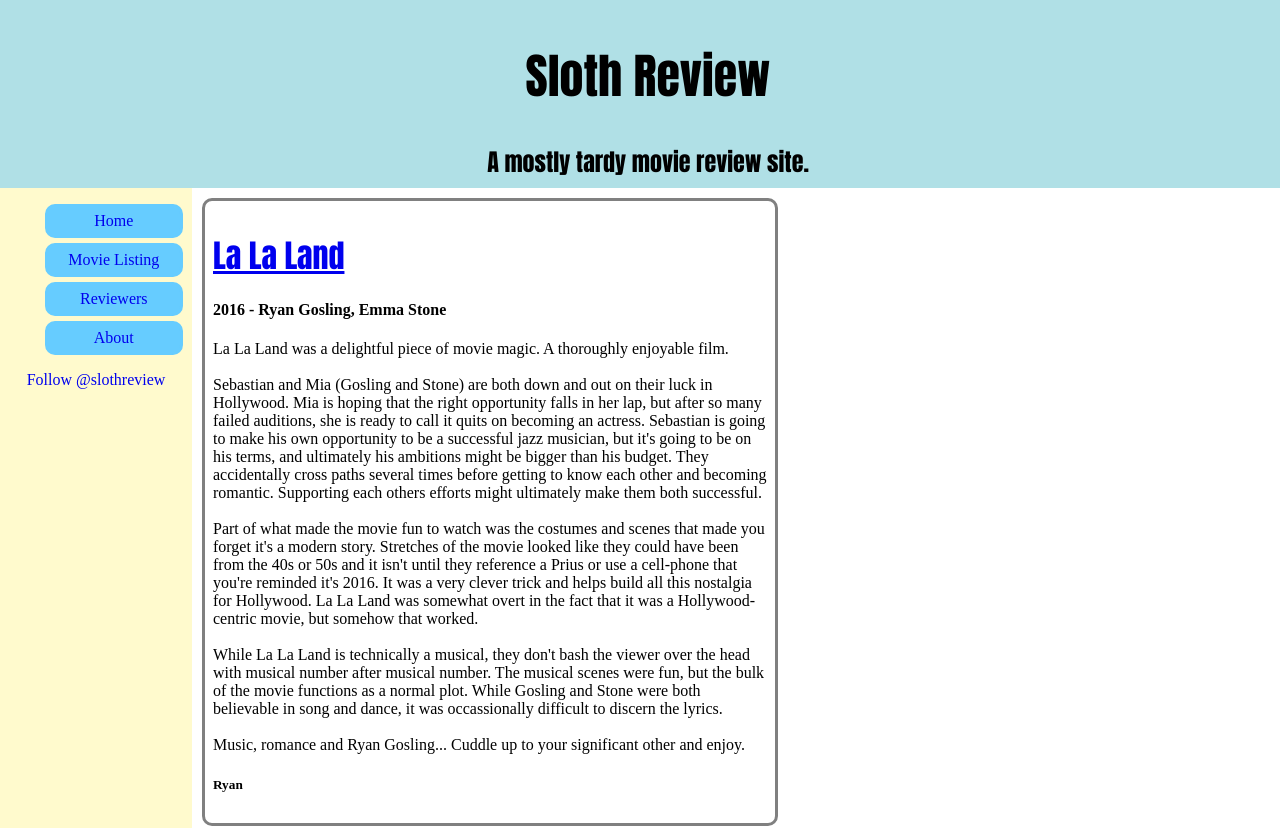
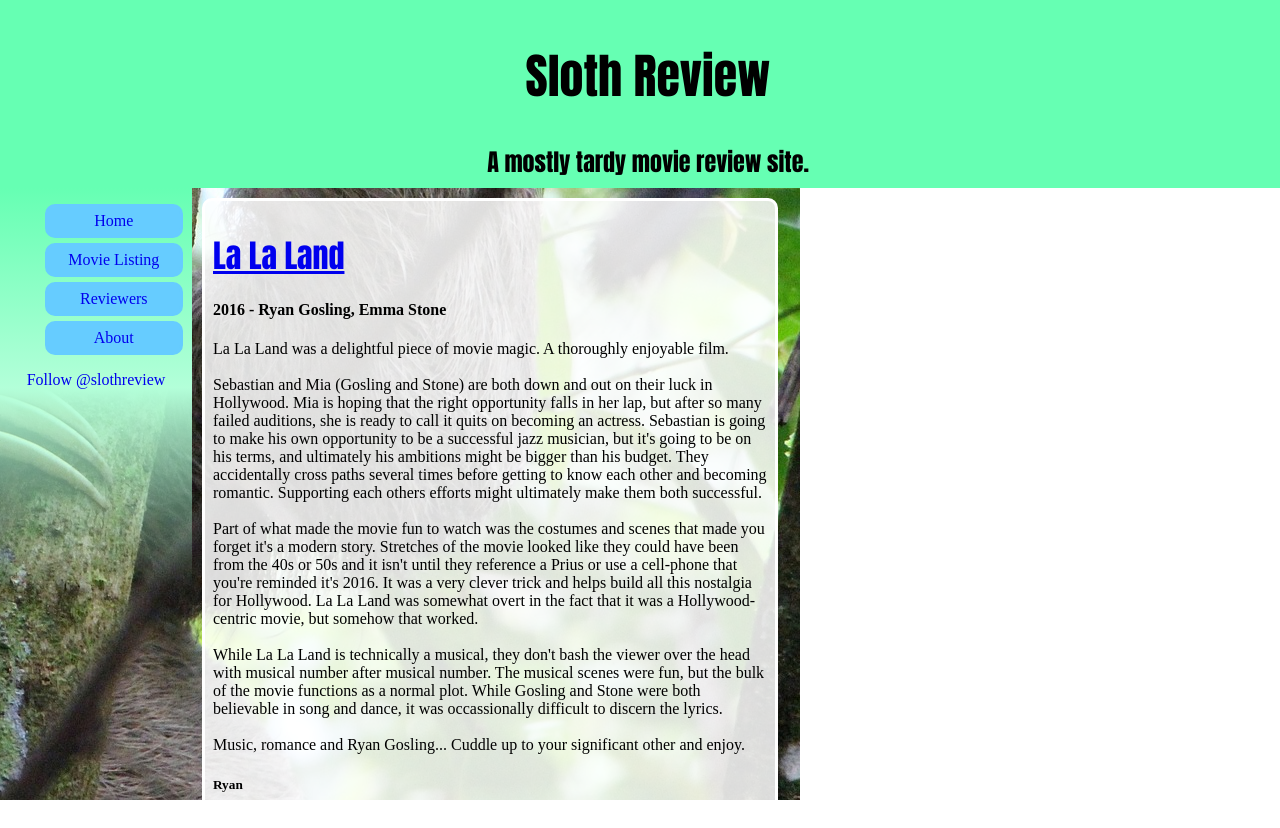
Before and after one commit to RyanGDay/SlothReview, a plain HTML site: page index.html in a window 1280 px wide. Shown: the top 828 px of the page. Drawn offline with Linux system fonts and the light colour scheme.

Commit message:
Background image with style updates

```diff
--- a/css/slothStyle.css
+++ b/css/slothStyle.css
@@ -2,7 +2,7 @@
   text-align: center;
   font-size: x-large;
   font-family: Impact, Charcoal, sans-serif;
-  background-color: powderblue;
+  background-color: #66ffb3;
   padding: 8px;
   width: 100%;
 }
@@ -14,10 +14,13 @@
 
 div.leftNav {
   width: 15%;
-  height: 100%;
+  height: 50%;
   float: left;
-  background-color: LemonChiffon;
   text-align: center;
+  background: -webkit-linear-gradient(#66ffb3,#b3ffd9,transparent); /* Safari 5.1 to 6.0 */
+  background: -o-linear-gradient(#66ffb3,#b3ffd9,transparent); /* Opera 11.1 to 12.0 */
+  background: -moz-linear-gradient(#66ffb3,#b3ffd9,transparent); /* Firefox 3.6 to 15 */
+  background: linear-gradient(#66ffb3,#b3ffd9,transparent); /* Standard syntax (must be last) */
 }
 
 li {
@@ -45,9 +48,10 @@ div.content {
 
 .review {
   padding: 8px;
-  border: 3px solid grey;
+  border: 3px solid white;
   border-radius: 10px;
   margin-bottom: 10px;
+  background: rgba(255, 255, 255, 0.85)
 }
 
 .review a {
@@ -60,7 +64,10 @@ div.pageFooter {
 }
 
 body {
-
+  background-image: url("../img/sloth-background.jpg");
+  background-repeat: no-repeat;
+  background-position: 175% 100%;
+  background-attachment: fixed;
 }
 
 html, body {
```
Also changed, not shown: img/sloth-background.jpg (added).
